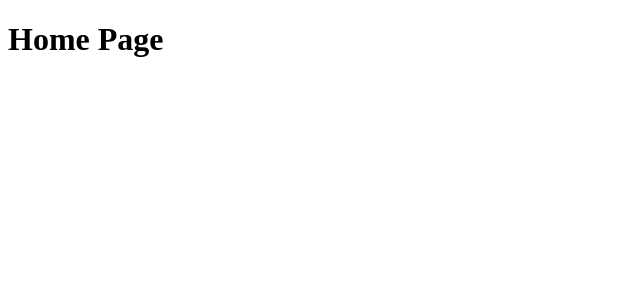
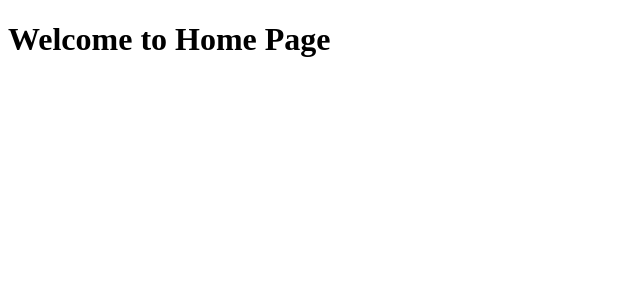
Before and after one commit to sheikh-sadik-vst-au4/Onion, a React (Create React App) app in the folder client/: page / in a window 1280 px wide. Shown: the top 300 px of the page, without its empty margins (0-640 px from the left). Built offline with nearby package versions, Linux system fonts and the light colour scheme.

Commit message:
inital commit

```diff
--- a/client/src/pages/home.jsx
+++ b/client/src/pages/home.jsx
@@ -5,7 +5,7 @@ class Home extends Component {
     render() {
         return (
             <div>
-                <h1>Home Page</h1>
+                <h1>Welcome to Home Page</h1>
             </div>
          );
     }
```
